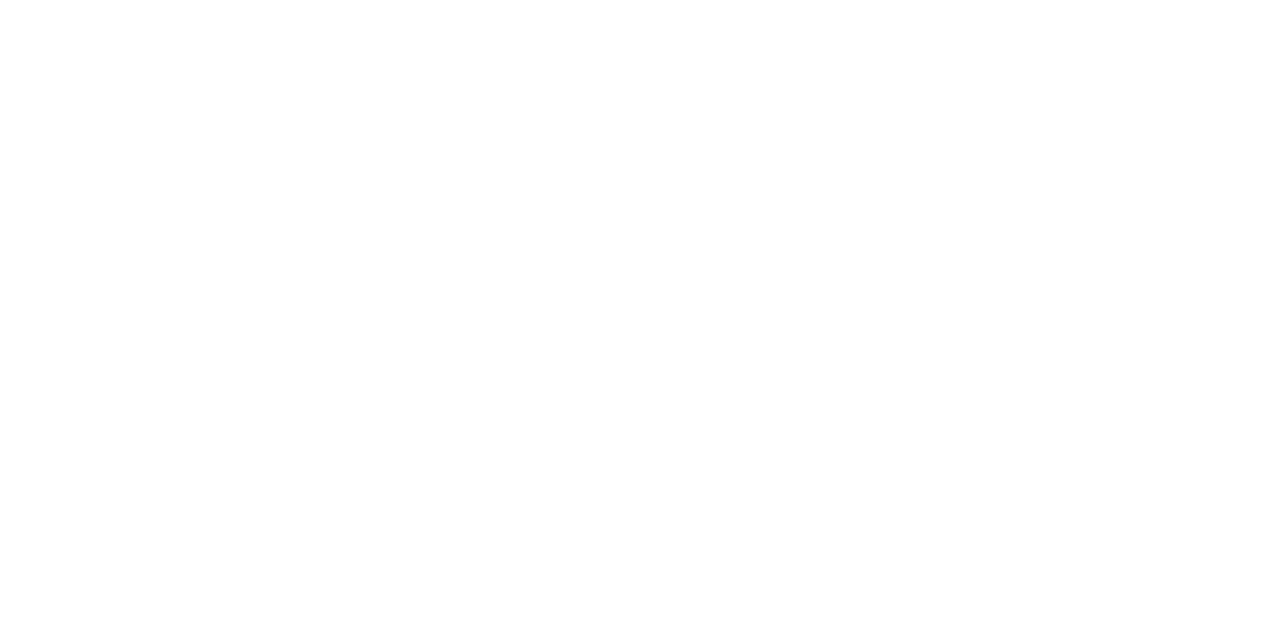
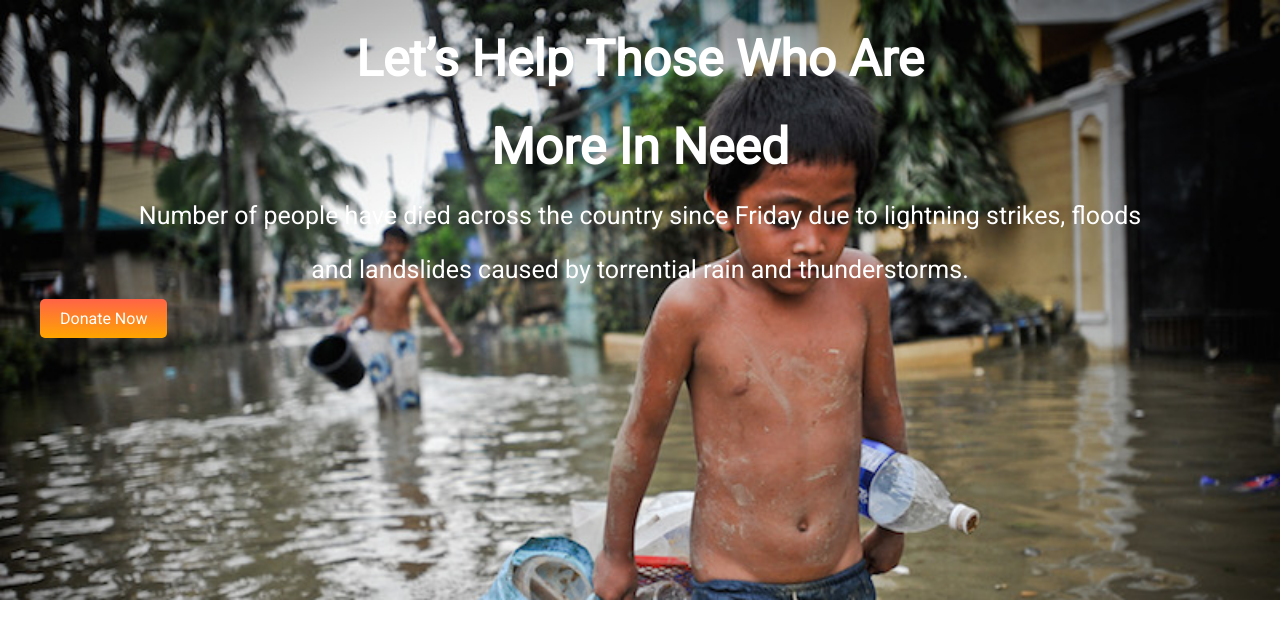
Before and after one commit to AyeshaSiddikaSonia/donate-today-one, a plain HTML site: page index.html in a window 1280 px wide. Drawn offline with Linux system fonts and the light colour scheme.

Commit message:
header part added

```diff
--- a/index.html
+++ b/index.html
@@ -5,9 +5,18 @@
     <meta http-equiv="X-UA-Compatible" content="IE=edge">
     <meta name="viewport" content="width=device-width, initial-scale=1.0">
     <title>Donate Today</title>
+    <link rel="preconnect" href="https://fonts.googleapis.com">
+<link rel="preconnect" href="https://fonts.gstatic.com" crossorigin>
+<link href="https://fonts.googleapis.com/css2?family=Roboto&display=swap" rel="stylesheet">
     <link rel="stylesheet" href="style.css">
 </head>
 <body>
-
+    <section >
+        <div class="header">
+            <h1>Let’s Help Those Who Are </h1>
+            <h1> More In Need</h1>
+            <p>Number of people have died across the country since Friday due to lightning strikes, floods<p/><p>and landslides caused by torrential rain and thunderstorms.</p>
+            <a class="button" target="_blank" href="#">Donate Now</a></div>
+    </section>
 </body>
 </html>
--- a/style.css
+++ b/style.css
@@ -0,0 +1,36 @@
+body{
+    font-family: 'Roboto', sans-serif;
+    margin: 0;
+}
+h1{
+    font-size: 50px;
+    color: white;
+    font-weight: 700;
+    text-align: center;
+    margin: 0 auto;
+    padding-top: 30px;
+
+}
+p{
+    color: white;
+    text-align: center;
+    font-size: 25px;
+}
+.header{
+    background-image: url(images/donation9.jpg);
+    background-repeat: no-repeat;
+    background-size: cover;
+    height: 600px;
+    margin:0 auto;
+
+    }
+    .button{
+        color: white;
+        text-decoration: none;
+        background-image: linear-gradient(tomato,orange);
+        margin: 20px 40px;
+        padding: 10px 20px;
+        border-radius: 5px;
+        text-align: center;
+
+    }
```
Also changed, not shown: images/donation0.jpg (added), images/donation1.jpg (added), images/donation10.jpg (added), images/donation11.jpg (added), images/donation13.jpg (added), images/donation14.webp (added), images/donation2.jpg (added), images/donation4.jpg (added), images/donation5.jpg (added), images/donation6.jpg (added), images/donation7.jpg (added), images/donation8.jpg (added), images/donation9.jpg (added), 2 other files.
